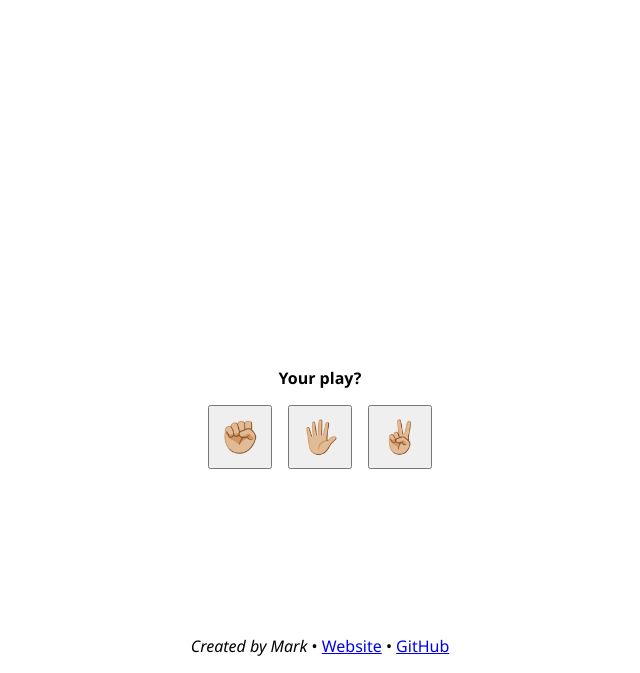
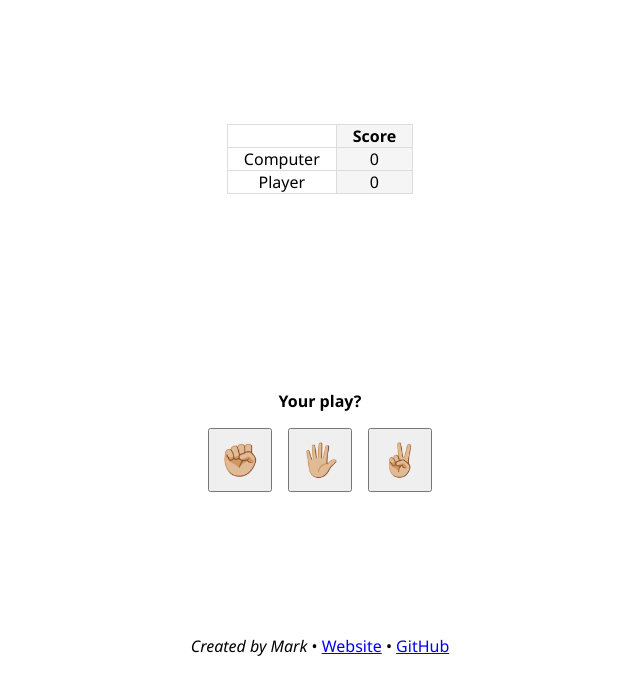
Before and after one commit to mark-P0/top-projects, a plain HTML site: page foundations/rock-paper-scissors/index.html in a window 1280 px wide. Shown: the part 127-800 px from the top of the page, without its empty margins (320-960 px from the left). Drawn offline with Linux system fonts and the light colour scheme.

Commit message:
Initialize result table

```diff
--- a/foundations/rock-paper-scissors/index.html
+++ b/foundations/rock-paper-scissors/index.html
@@ -20,7 +20,14 @@
     </header>
 
     <section id="result">
-      <p>&nbsp;</p>
+      <!-- prettier-ignore -->
+      <table id="table">
+        <tr id="header">    <th>&nbsp;</th>   <th class="score">Score</th>  </tr>
+        <tr id="computer">  <td>Computer</td> <td class="score">0</td>      </tr>
+        <tr id="player">    <td>Player</td>   <td class="score">0</td>      </tr>
+      </table>
+
+      <p id="message">&nbsp;</p>
     </section>
 
     <section>
--- a/foundations/rock-paper-scissors/src/css/styles.css
+++ b/foundations/rock-paper-scissors/src/css/styles.css
@@ -46,3 +46,25 @@ body {
 
   /* flex: 1 0 auto; */
 }
+
+table {
+  /* display: flex; */
+  /* justify-content: center; */
+  /* align-items: center; */
+  /* text-align: center; */
+
+  border-collapse: collapse;
+}
+
+th,
+td,
+_ {
+  border: 1px solid gainsboro;
+  padding: 0 1rem;
+  text-align: center;
+}
+
+.score,
+_ {
+  background-color: whitesmoke;
+}
```
